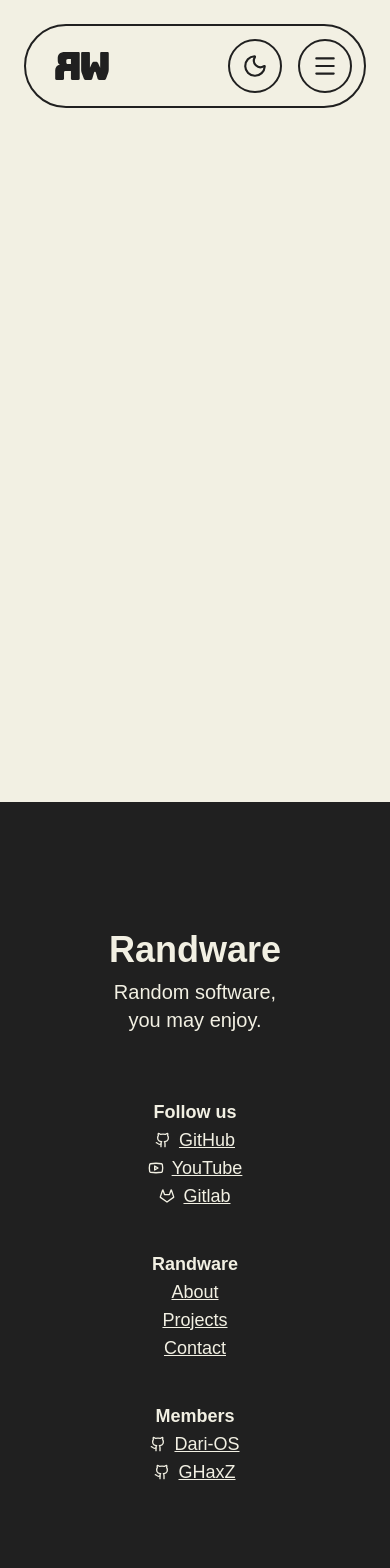
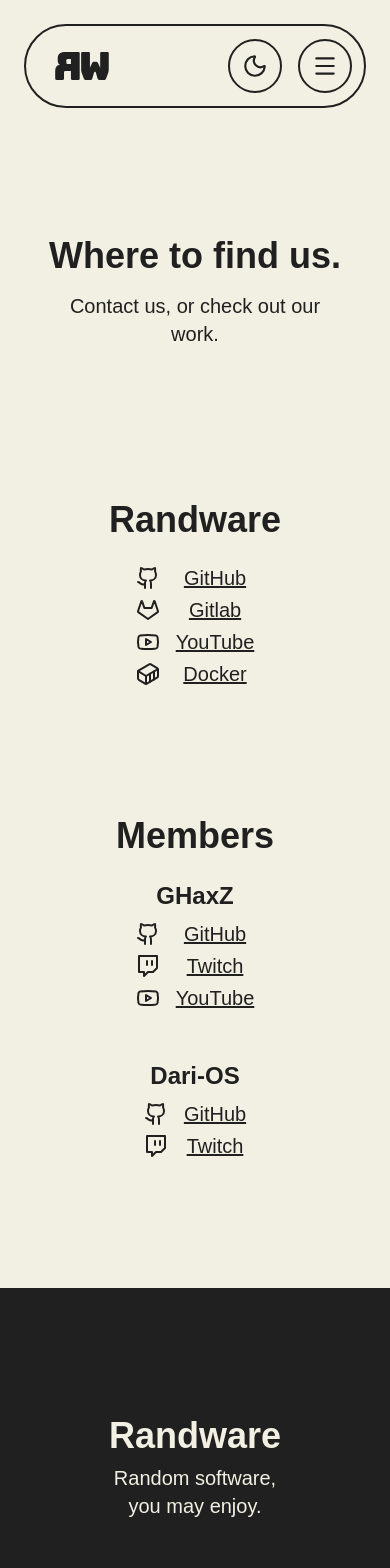
Before and after one commit to Randware/Website, a SvelteKit app: page /contact in a window 390 px wide. Shown: the top 1568 px of the page. Built offline with nearby package versions, Linux system fonts and the light colour scheme.

Commit message:
Disable theme transition, improve responsive design, add contact page

```diff
--- a/src/app.css
+++ b/src/app.css
@@ -33,12 +33,13 @@
 	font-family: 'Rubik', sans-serif;
 }
 
+/*  FIX: Remove all theme transitions for now, as they only cause issues */
 * {
-	transition: background-color var(--transition-duration) var(--transition-animation);
+	/*transition: background-color var(--transition-duration) var(--transition-animation);*/
 
 	@apply font-minimal;
 }
 
-:is(.light, .dark) {
-	transition-property: background-color, color, border;
-}
+/*:is(.light, .dark) {*/
+/*	transition-property: background-color, color, border;*/
+/*}*/
--- /dev/null
+++ b/src/lib/components/LinkCollection.svelte
@@ -0,0 +1,35 @@
+<script lang="ts">
+	//  TODO: Create LinkCollection, UserLinkCollection (with profile picture), (maybe) FooterLinkCollection
+
+	import { type Icon } from 'lucide-svelte';
+
+	interface Link {
+		name: string;
+		url: string;
+		icon?: typeof Icon;
+	}
+
+	export let heading: string | undefined = undefined;
+	export let links: Link[];
+</script>
+
+<div class="flex flex-col items-center gap-2">
+	{#if heading}
+		<div class="text-2xl font-semibold">
+			{heading}
+		</div>
+	{/if}
+
+	<div class="flex flex-col items-center gap-1">
+		{#each links as link}
+			<a href={link.url} target="_blank" class="flex w-full items-center gap-4">
+				{#if link.icon}
+					{@const Icon = link.icon}
+					<Icon size={24} />
+				{/if}
+
+				<div class="mx-auto text-xl underline">{link.name}</div>
+			</a>
+		{/each}
+	</div>
+</div>
--- a/src/lib/components/QuestionItem.svelte
+++ b/src/lib/components/QuestionItem.svelte
@@ -5,15 +5,13 @@
 
 <div class="flex flex-col">
 	<div
-		class="font-fancy rounded-t-3xl bg-foreground px-12 py-4 text-center text-lg font-semibold text-background transition-colors"
+		class="font-fancy rounded-t-3xl bg-foreground px-12 py-4 text-center text-lg font-semibold text-background"
 	>
 		{question}
 	</div>
 
 	<!--  TODO: Fix text color transition delay on theme change -->
-	<div
-		class="text-md rounded-b-3xl border-2 border-foreground px-12 py-4 text-center transition-colors"
-	>
+	<div class="text-md rounded-b-3xl border-2 border-foreground px-12 py-4 text-center">
 		<div class="">{answer}</div>
 	</div>
 </div>
--- a/src/lib/components/footer/Footer.svelte
+++ b/src/lib/components/footer/Footer.svelte
@@ -1,19 +1,17 @@
 <script lang="ts">
-	import { Github, Youtube, Gitlab } from 'lucide-svelte';
+	import { Github, Youtube, Gitlab, Container } from 'lucide-svelte';
 	import FooterSection from './FooterSection.svelte';
 </script>
 
 <div
-	class="flex flex-col items-center justify-center gap-16 bg-foreground p-32 text-center text-background transition-colors lg:flex-row lg:text-start"
+	class="flex flex-col items-center justify-center gap-16 bg-foreground p-32 text-center text-background lg:flex-row lg:text-start"
 >
 	<div class="flex flex-col space-y-2">
 		<div class="font-fancy text-4xl font-bold">Randware</div>
 		<div class="text-xl">Random software, you may enjoy.</div>
 	</div>
 
-	<div
-		class="flex flex-1 flex-col justify-start gap-x-16 gap-y-10 text-start sm:flex-row lg:justify-evenly lg:gap-x-0"
-	>
+	<div class="flex flex-1 flex-wrap justify-evenly gap-x-16 gap-y-8">
 		<FooterSection
 			heading="Follow us"
 			links={[
@@ -23,14 +21,19 @@
 					url: 'https://github.com/Randware'
 				},
 				{
+					icon: Gitlab,
+					name: 'Gitlab',
+					url: 'https://gitlab.com/Randware'
+				},
+				{
 					icon: Youtube,
 					name: 'YouTube',
 					url: 'https://youtube.com/@randware'
 				},
 				{
-					icon: Gitlab,
-					name: 'Gitlab',
-					url: 'https://gitlab.com/Randware'
+					name: 'Docker',
+					url: 'https://registry.hub.docker.com/u/randware',
+					icon: Container
 				}
 			]}
 		/>
--- a/src/lib/components/footer/FooterSection.svelte
+++ b/src/lib/components/footer/FooterSection.svelte
@@ -11,16 +11,16 @@
 	export let links: Link[];
 </script>
 
-<div class="flex flex-col items-center lg:items-start">
+<div class="flex flex-col items-center">
 	<div class="text-lg font-bold">{heading}</div>
 	{#each links as link}
-		<a href={link.url} target="_blank" class="flex items-center gap-2">
+		<a href={link.url} target="_blank" class="flex w-full items-center gap-2">
 			{#if link.icon}
 				{@const Icon = link.icon}
 				<Icon size={16} />
 			{/if}
 
-			<div class="text-lg underline">{link.name}</div>
+			<div class="mx-auto text-lg underline">{link.name}</div>
 		</a>
 	{/each}
 </div>
--- a/src/lib/components/navbar/Navbar.svelte
+++ b/src/lib/components/navbar/Navbar.svelte
@@ -22,7 +22,7 @@
 </script>
 
 <nav
-	class="z-20 flex items-center justify-between rounded-full border-2 border-foreground bg-background p-3 text-foreground transition-colors"
+	class="z-20 flex items-center justify-between rounded-full border-2 border-foreground bg-background p-3 text-foreground"
 >
 	<a href="/" class="ms-4">
 		<RandwareLogo size={56} />
@@ -44,7 +44,7 @@
 
 {#if menuOpen}
 	<div
-		class="absolute left-16 right-16 z-10 rounded-b-3xl border-2 border-t-0 border-foreground bg-background transition-colors md:hidden"
+		class="absolute left-16 right-16 z-10 rounded-b-3xl border-2 border-t-0 border-foreground bg-background md:hidden"
 		in:slide={{
 			duration: $transitionDuration
 		}}
--- a/src/lib/components/navbar/NavbarItem.svelte
+++ b/src/lib/components/navbar/NavbarItem.svelte
@@ -13,5 +13,7 @@
 	href={redirect}
 	class="{currentPath() === redirect
 		? 'text-foreground'
-		: 'text-foreground/80 hover:text-foreground'} transition-colors">{text}</a
+		: 'text-foreground/80 hover:text-foreground'} hover:transition-colors"
 >
+	{text}
+</a>
--- a/src/routes/contact/+page.svelte
+++ b/src/routes/contact/+page.svelte
@@ -0,0 +1,87 @@
+<script>
+	import LinkCollection from '$lib/components/LinkCollection.svelte';
+	import { Container, Github, Gitlab, Youtube } from 'lucide-svelte';
+	import Twitch from 'lucide-svelte/icons/twitch';
+</script>
+
+<div class="space-y-32">
+	<div class="flex flex-col items-center gap-12 md:flex-row">
+		<div class="flex-1 text-center">
+			<h2 class="font-fancy mb-4 text-4xl font-bold">Where to find us.</h2>
+			<div class="mb-6 text-xl">Contact us, or check out our work.</div>
+		</div>
+	</div>
+
+	<div class="flex flex-col items-center gap-32 lg:flex-row lg:items-start">
+		<div class="flex flex-1 flex-col items-center gap-6">
+			<div class="font-fancy text-4xl font-bold">Randware</div>
+
+			<LinkCollection
+				links={[
+					{
+						name: 'GitHub',
+						url: 'https://github.com/Randware',
+						icon: Github
+					},
+					{
+						name: 'Gitlab',
+						url: 'https://gitlab.com/Randware',
+						icon: Gitlab
+					},
+					{
+						name: 'YouTube',
+						url: 'https://youtube.com/@Randware',
+						icon: Youtube
+					},
+					{
+						name: 'Docker',
+						url: 'https://registry.hub.docker.com/u/randware',
+						icon: Container
+					}
+				]}
+			/>
+		</div>
+
+		<div class="flex flex-1 flex-col items-center gap-y-6">
+			<div class="font-fancy text-4xl font-bold">Members</div>
+
+			<div class="flex flex-wrap justify-evenly gap-x-24 gap-y-12">
+				<LinkCollection
+					links={[
+						{
+							name: 'GitHub',
+							url: 'https://github.com/GHaxZ',
+							icon: Github
+						},
+						{
+							name: 'Twitch',
+							url: 'https://twitch.tv/ghax_z',
+							icon: Twitch
+						},
+						{
+							name: 'YouTube',
+							url: 'https://youtube.com/@GHaxZ',
+							icon: Youtube
+						}
+					]}
+					heading="GHaxZ"
+				/>
+				<LinkCollection
+					links={[
+						{
+							name: 'GitHub',
+							url: 'https://github.com/Dari-OS',
+							icon: Github
+						},
+						{
+							name: 'Twitch',
+							url: 'https://twitch.tv/dari_os',
+							icon: Twitch
+						}
+					]}
+					heading="Dari-OS"
+				/>
+			</div>
+		</div>
+	</div>
+</div>
```
